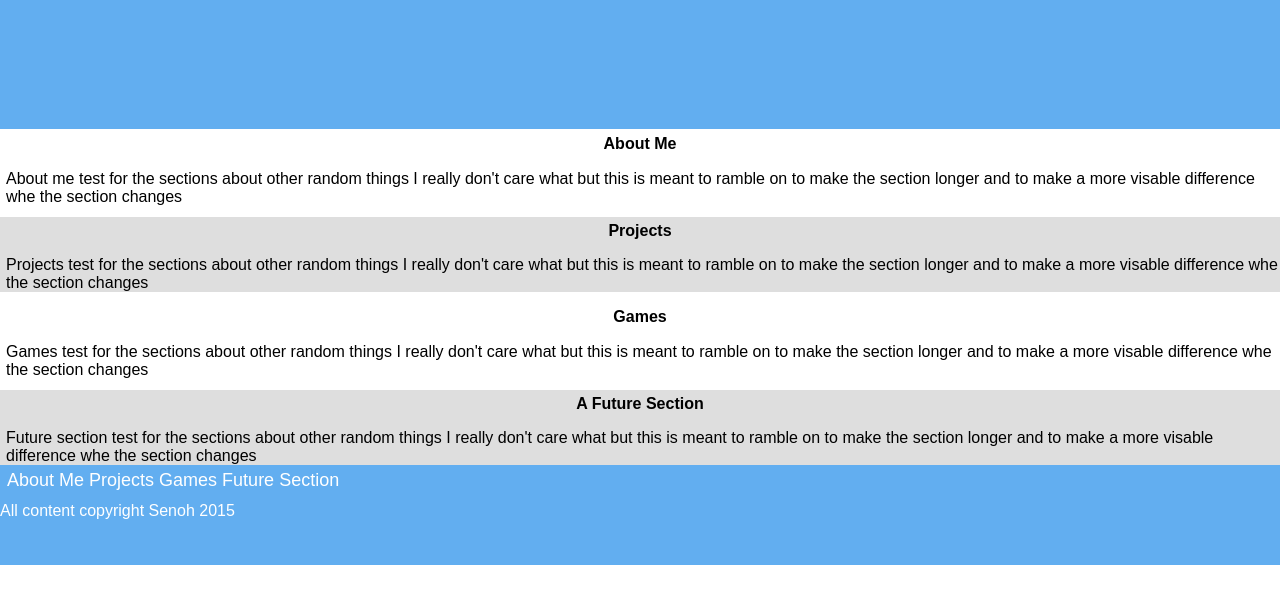
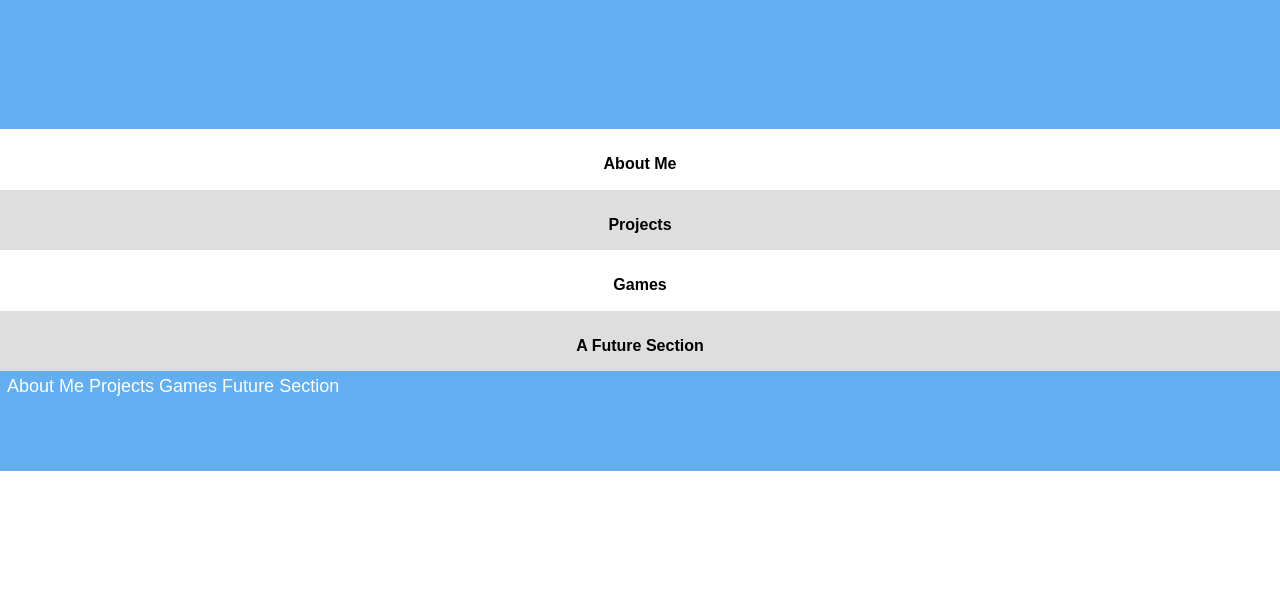
Before and after one commit to Senoh/Senoh.github.io, a website: page index.jade in a window 1280 px wide. Shown: the part 271-862 px from the top of the page. After the commit the page ends 800 px from the top, so only its background shows below. Drawn offline with nearby package versions, Linux system fonts and the light colour scheme; files that its build step writes are made by us from their sources.

Commit message:
Added flexbox to main content and removed holder text

```diff
--- a/index.jade
+++ b/index.jade
@@ -15,26 +15,15 @@ html
         h1#headText.mn_movedown.animated.fadeInDownBig
           span Jaden
         p#unheadText.mn_movedown.kicker.animated.fadeIn I am just your average teenage computer nerd.
-    section#AboutMe.section(name='AboutMe')
-      div
+    .parent
+      .AboutMe.section.item(name='AboutMe')
         h4.center About Me
-        p.paraLeft
-          | About me test for the sections about other random things I really don't care what but this is meant to ramble on to make the section longer and to make a more visable difference whe the section changes
-    section#Projects.section(name='Projects')
-      div
+      .Projects.section.item(name='Projects')
         h4.center Projects
-        p.paraLeft
-          | Projects test for the sections about other random things I really don't care what but this is meant to ramble on to make the section longer and to make a more visable difference whe the section changes
-    section#Games.section(name='Games')
-      div
+      .Games.section.item(name='Games')
         h4.center Games
-        p.paraLeft
-          | Games test for the sections about other random things I really don't care what but this is meant to ramble on to make the section longer and to make a more visable difference whe the section changes
-    section#FutureSection.section(name='FutureSection')
-      div
+      .FutureSection.section.item(name='FutureSection')
         h4.center A Future Section
-        p.paraLeft
-          | Future section test for the sections about other random things I really don't care what but this is meant to ramble on to make the section longer and to make a more visable difference whe the section changes
     footer
       #mnFooter
         nav
@@ -42,4 +31,4 @@ html
           a#bottomNav(href='#Projects') Projects
           a#bottomNav(href='#Games') Games
           a#bottomNav(href='#FutureSection') Future Section
-        p.footTxt All content copyright Senoh 2015
+        //- p.footTxt All content copyright Senoh 2015
--- a/pageLoad/styles.min.css
+++ b/pageLoad/styles.min.css
@@ -1 +1 @@
-body{margin:0;font-family:sans-serif}#mainHeader{background-color:#62AEF0;width:100%;height:400px;position:relative}#topNav{color:#fff;text-decoration:none;float:right;margin-right:8px;margin-top:5px;display:inline-block}#topNav:hover{margin-bottom:-5px;font-weight:700}#headText{color:#fff;font-size:72px;text-transform:uppercase;letter-spacing:.05em;clear:both;text-align:center}#headText span{border:10px solid #fff;display:inline-block;padding:.2em .5em}#unheadText{color:#fff;text-align:center;font-size:24px;position:relative;top:20px}.kicker{-webkit-animation-duration:3s;-webkit-animation-delay:1s;-webkit-animation-iteration-count:1}.mn_movedown{position:relative;top:50px}#mnFooter{width:100%;height:100px;background-color:#62AEF0;position:relative;top:-26px}#bottomNav{color:#fff;font-size:18px;font-family:sans-serif;text-decoration:none;position:relative;top:5px;left:2px;margin-left:5px}#bottomNav:hover{font-weight:700}#FutureSection,#Projects{background-color:#DEDEDE}.section{margin-top:1px;margin-bottom:-10px;width:100%;position:relative;top:-20px}.footTxt{color:#fff}.center{text-align:center;position:relative;top:5px}.paraLeft{margin-left:6px}
+body{margin:0;font-family:sans-serif}#mainHeader{background-color:#62AEF0;width:100%;height:400px;position:relative}#topNav{color:#fff;text-decoration:none;float:right;margin-right:8px;margin-top:5px;display:inline-block}#topNav:hover{margin-bottom:-5px;font-weight:700}#headText{color:#fff;font-size:72px;text-transform:uppercase;letter-spacing:.05em;clear:both;text-align:center}#headText span{border:10px solid #fff;display:inline-block;padding:.2em .5em}#unheadText{color:#fff;text-align:center;font-size:24px;position:relative;top:20px}.kicker{-webkit-animation-duration:3s;-webkit-animation-delay:1s;-webkit-animation-iteration-count:1}.mn_movedown{position:relative;top:50px}#mnFooter{width:100%;height:100px;background-color:#62AEF0;position:relative}#bottomNav{color:#fff;font-size:18px;font-family:sans-serif;text-decoration:none;position:relative;top:5px;left:2px;margin-left:5px}#bottomNav:hover{font-weight:700}.FutureSection,.Projects{background-color:#DEDEDE}.section{width:100%;position:relative}.footTxt{color:#fff;margin-left:5px}.center{text-align:center;position:relative;top:5px}.paraLeft{margin-left:6px}.parent{display:flex;flex-direction:column}
--- a/sass/main.sass
+++ b/sass/main.sass
@@ -55,7 +55,6 @@ body
   height: 100px
   background-color: #62AEF0
   position: relative
-  top: -26px
 
 #bottomNav
   color: white
@@ -69,25 +68,23 @@ body
   &:hover
     font-weight: bold
 
-#AboutMe
+.AboutMe
 
-#Projects
+.Projects
   background-color: #DEDEDE
 
-#Games
+.Games
 
-#FutureSection
+.FutureSection
   background-color: #DEDEDE
 
 .section
-  margin-top: 1px
-  margin-bottom: -10px
   width: 100%
   position: relative
-  top: -20px
 
 .footTxt
   color: white
+  margin-left: 5px
 
 .center
   text-align: center
@@ -96,3 +93,10 @@ body
 
 .paraLeft
   margin-left: 6px
+
+.parent
+  display: flex
+  flex-direction: column
+
+
+.item
```
Also changed, not shown: Gruntfile.js (+5 -2 lines), build/css/styles.css, css/main.css, index.html, 1 other file.
